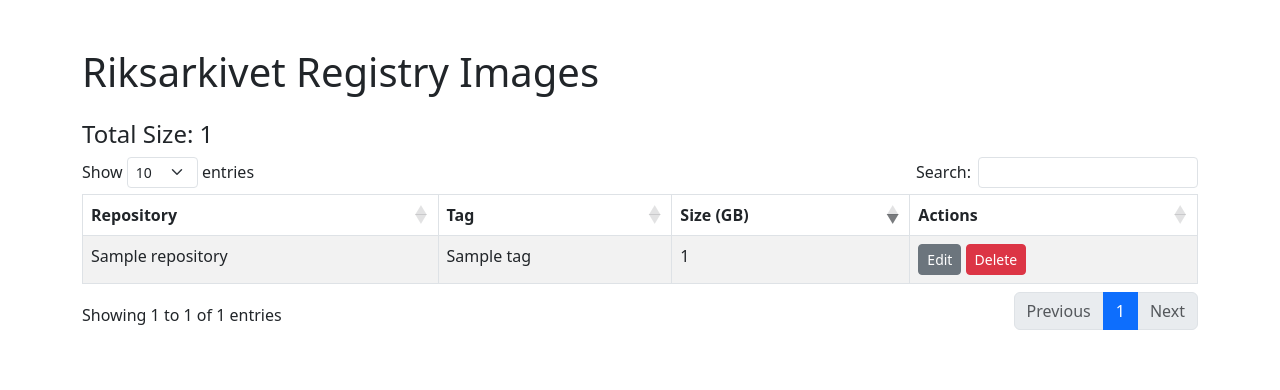
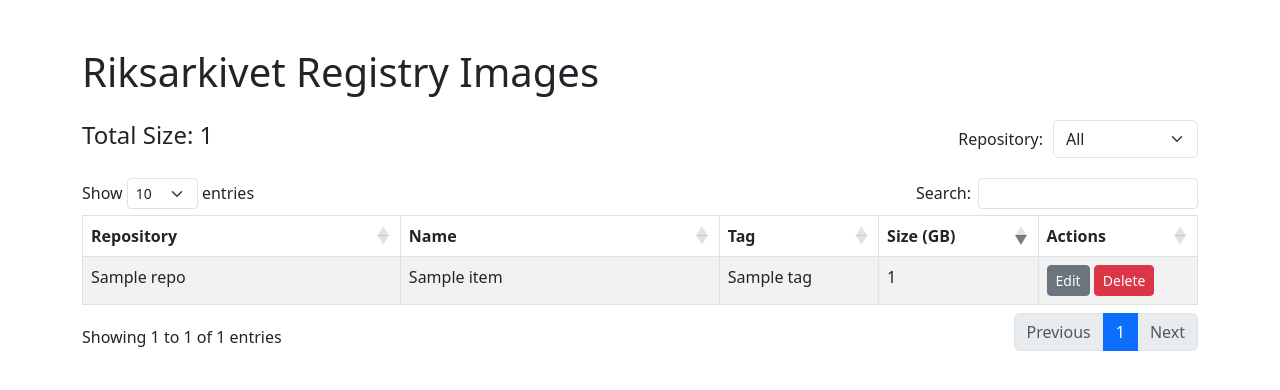
Before and after one commit to AI-Riksarkivet/registry_dashboard, a FastAPI app: template templates/index.html in a window 1280 px wide. Shown: the top 390 px of the page. Run offline with FastAPI, Linux system fonts and the light colour scheme; the template is opened without the code that fills it: most values are stand-ins (such as "Sample title", 1, 10 or a date in 2020); some libraries are stand-ins or nearby versions.

Commit message:
Added filter function also

```diff
--- a/main.py
+++ b/main.py
@@ -4,6 +4,8 @@
 import os
 import uvicorn
 from dotenv import load_dotenv
+
+from routes import health
 
 
 load_dotenv()
@@ -114,10 +116,16 @@
         raise HTTPException(status_code=500, detail="Failed to retrieve image digest")
 
 
+app.include_router(
+    health.health_router, prefix="/health", tags=["health"], include_in_schema=True
+)
+
+
 @app.get("/")
 async def list_images(request: Request):
     data = []
     total_size_gb = 0.0
+    unique_repos = set()
     repositories = get_catalog()
 
     for repository in repositories:
@@ -125,9 +133,22 @@
         for tag in tags:
             size = get_manifest_size(repository, tag)
             total_size_gb += size
+
+            split_repo = repository.split("/")
+            if len(split_repo) == 2:
+                repo, name = split_repo
+            elif len(split_repo) == 1:
+                repo = "-"
+                name = split_repo[0]
+            else:
+                repo = "/".join(split_repo[:-1])
+                name = split_repo[-1]
+
+            unique_repos.add(repo)
             data.append(
                 {
-                    "repository": repository,
+                    "repo": repo,
+                    "name": name,
                     "tag": tag,
                     "size": f"{size:.2f} GB",
                     "size_numeric": size,
@@ -136,7 +157,12 @@
 
     return templates.TemplateResponse(
         "index.html",
-        {"request": request, "data": data, "total_size_gb": f"{total_size_gb:.2f} GB"},
+        {
+            "request": request,
+            "data": data,
+            "total_size_gb": f"{total_size_gb:.2f} GB",
+            "unique_repos": sorted(unique_repos),
+        },
     )
 
 
--- /dev/null
+++ b/routes/health.py
@@ -0,0 +1,42 @@
+import time
+import requests
+from fastapi import APIRouter, Response
+from dotenv import load_dotenv
+import os
+
+health_router = APIRouter()
+
+
+load_dotenv()
+
+REGISTRY_URL = os.getenv("REGISTRY_URL")
+
+DEFAULT_HEADERS = {
+    "User-Agent": "curl/8.7.1",
+    "Accept": "*/*",
+    "Connection": "keep-alive",
+    "Accept-Encoding": "identity",
+}
+
+
+@health_router.get("/liveness")
+async def liveness_probe(response: Response):
+    response.status_code = 200
+    return {"status": "alive"}
+
+
+@health_router.get("/readiness")
+async def readiness_probe(response: Response):
+    start_time = time.time()
+    try:
+        response = requests.get(f"{REGISTRY_URL}/v2/_catalog", headers=DEFAULT_HEADERS)
+        response.raise_for_status()
+        status = "ready"
+        response_status = 200
+    except requests.exceptions.RequestException:
+        status = "unready"
+        response_status = 500
+    end_time = time.time()
+    total_time_taken = end_time - start_time
+    response.status_code = response_status
+    return {"status": status, "total_time_taken": total_time_taken}
--- a/templates/index.html
+++ b/templates/index.html
@@ -8,36 +8,70 @@
       <link href="https://cdn.jsdelivr.net/npm/bootstrap@5.3.0/dist/css/bootstrap.min.css" rel="stylesheet">
       <!-- Include DataTables CSS -->
       <link href="https://cdn.datatables.net/1.13.1/css/dataTables.bootstrap5.min.css" rel="stylesheet">
+      <style>
+         /* Custom column widths */
+         th.repo-col { width: 20%; }
+         th.name-col { width: 20%; }
+         th.tag-col { width: 10%; }
+         th.size-col { width: 10%; }
+         th.actions-col { width: 10%; }
+         /* Flex container for total size and filter */
+         .info-filter-container {
+         display: flex;
+         justify-content: space-between;
+         align-items: center;
+         margin-bottom: 20px;
+         }
+         /* Adjust the width of the filter dropdown */
+         .repo-filter-container {
+         display: flex;
+         align-items: center;
+         gap: 10px;  /* Space between the label and the dropdown */
+         }
+      </style>
    </head>
    <body>
       <div class="container mt-5">
          <h1 class="mb-4">Riksarkivet Registry Images</h1>
+         <!-- Flex container for Total Size and Repository filter -->
+         <div class="info-filter-container">
             <h4>Total Size: {{ total_size_gb }}</h4>
+            <div class="repo-filter-container">
+               <label for="repoFilter" class="form-label mb-0">Repository:</label>
+               <select id="repoFilter" class="form-select w-auto">
+                  <option value="">All</option>
+                  {% for repo in unique_repos %}
+                  <option value="{{ repo }}">{{ repo }}</option>
+                  {% endfor %}
+               </select>
+            </div>
+         </div>
          <table id="imagesTable" class="table table-striped table-bordered">
             <thead>
                <tr>
-                    <th>Repository</th>
-                    <th>Tag</th>
-                    <th>Size (GB)</th>
-                    <th>Actions</th>
+                  <th class="repo-col">Repository</th>
+                  <th class="name-col">Name</th>
+                  <th class="tag-col">Tag</th>
+                  <th class="size-col">Size (GB)</th>
+                  <th class="actions-col">Actions</th>
                </tr>
             </thead>
             <tbody>
                {% for item in data %}
                <tr>
-                    <td>{{ item.repository }}</td>
-                    <td>{{ item.tag }}</td>
-                    <td data-order="{{ item.size_numeric }}">{{ item.size }}</td>
-                    <td>
-                        <button class="btn btn-secondary btn-sm" onclick="openEditModal('{{ item.repository }}', '{{ item.tag }}')">Edit</button>
-                        <button class="btn btn-danger btn-sm" onclick="openDeleteModal('{{ item.repository }}', '{{ item.tag }}')">Delete</button>
+                  <td class="repo-col">{{ item.repo }}</td>
+                  <td class="name-col">{{ item.name }}</td>
+                  <td class="tag-col">{{ item.tag }}</td>
+                  <td class="size-col">{{ item.size }}</td>
+                  <td class="actions-col">
+                     <button class="btn btn-secondary btn-sm" onclick="openEditModal('{{ item.repo }}/{{ item.name }}', '{{ item.tag }}')">Edit</button>
+                     <button class="btn btn-danger btn-sm" onclick="openDeleteModal('{{ item.repo }}/{{ item.name }}', '{{ item.tag }}')">Delete</button>
                   </td>
                </tr>
                {% endfor %}
             </tbody>
          </table>
       </div>
-
       <!-- Edit Modal -->
       <div class="modal fade" id="editModal" tabindex="-1" aria-labelledby="editModalLabel" aria-hidden="true">
          <div class="modal-dialog">
@@ -55,7 +89,6 @@
             </div>
          </div>
       </div>
-
       <!-- Delete Modal -->
       <div class="modal fade" id="deleteModal" tabindex="-1" aria-labelledby="deleteModalLabel" aria-hidden="true">
          <div class="modal-dialog">
@@ -74,7 +107,6 @@
             </div>
          </div>
       </div>
-
       <!-- Toast Notification -->
       <div class="toast-container position-fixed bottom-0 end-0 p-3">
          <div id="deleteToast" class="toast align-items-center text-white bg-success border-0" role="alert" aria-live="assertive" aria-atomic="true">
@@ -86,7 +118,6 @@
             </div>
          </div>
       </div>
-
       <!-- Include jQuery -->
       <script src="https://code.jquery.com/jquery-3.6.0.min.js"></script>
       <!-- Include Bootstrap JS -->
@@ -94,20 +125,25 @@
       <!-- Include DataTables JS -->
       <script src="https://cdn.datatables.net/1.13.1/js/jquery.dataTables.min.js"></script>
       <script src="https://cdn.datatables.net/1.13.1/js/dataTables.bootstrap5.min.js"></script>
-
       <script>
          $(document).ready(function() {
-            $('#imagesTable').DataTable({
+             // Initialize the DataTable
+             var table = $('#imagesTable').DataTable({
                  "paging": true,
                  "searching": true,
                  "ordering": true,
                  "info": true,
                  "lengthChange": true,
                  "pageLength": 10,
-                "order": [[2, 'desc']],
+                 "order": [[3, 'desc']],
                  "columnDefs": [
-                    { "type": "num", "targets": 2 }
+                     { "type": "num", "targets": 3 }
                  ]
+             });
+
+             // Apply the repository filter
+             $('#repoFilter').on('change', function () {
+                 table.column(0).search(this.value).draw();
              });
          });
 
```
Lines whose indentation alone changed are shown as unchanged.
